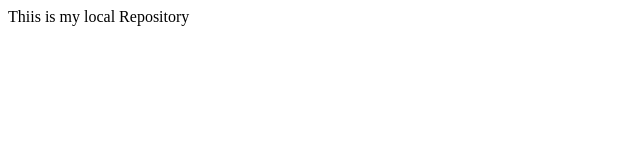
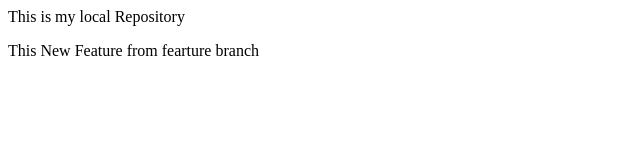
Before and after one commit to NagarajNaik-Shirali/localRepo, a plain HTML site: page index.html in a window 1280 px wide. Shown: the whole page, without its empty margins (0-640 px from the left). Drawn offline with Linux system fonts and the light colour scheme.

Commit message:
added new paragrap

```diff
--- a/index.html
+++ b/index.html
@@ -1,3 +1,6 @@
 <P>
-    Thiis is my local Repository
+    This is my local Repository
 </P>
+<P>
+    This New Feature from fearture branch
+</P>
```
